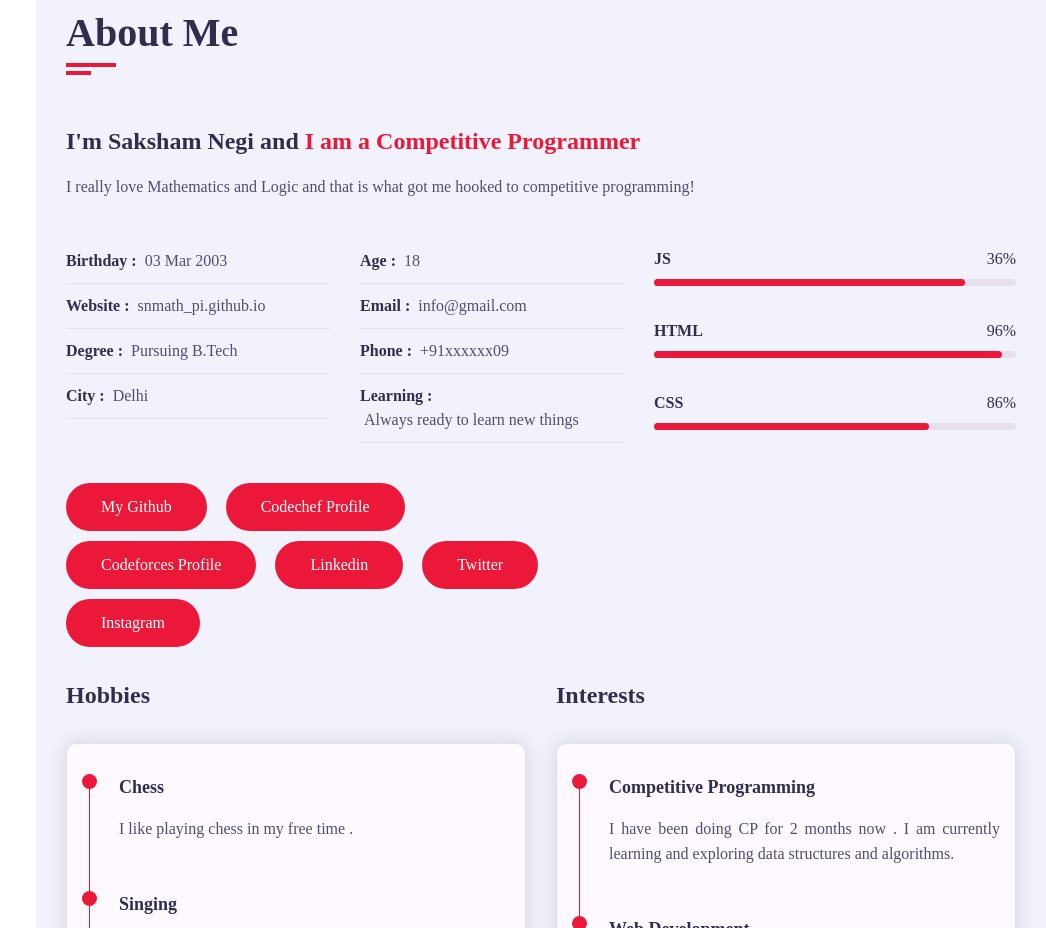
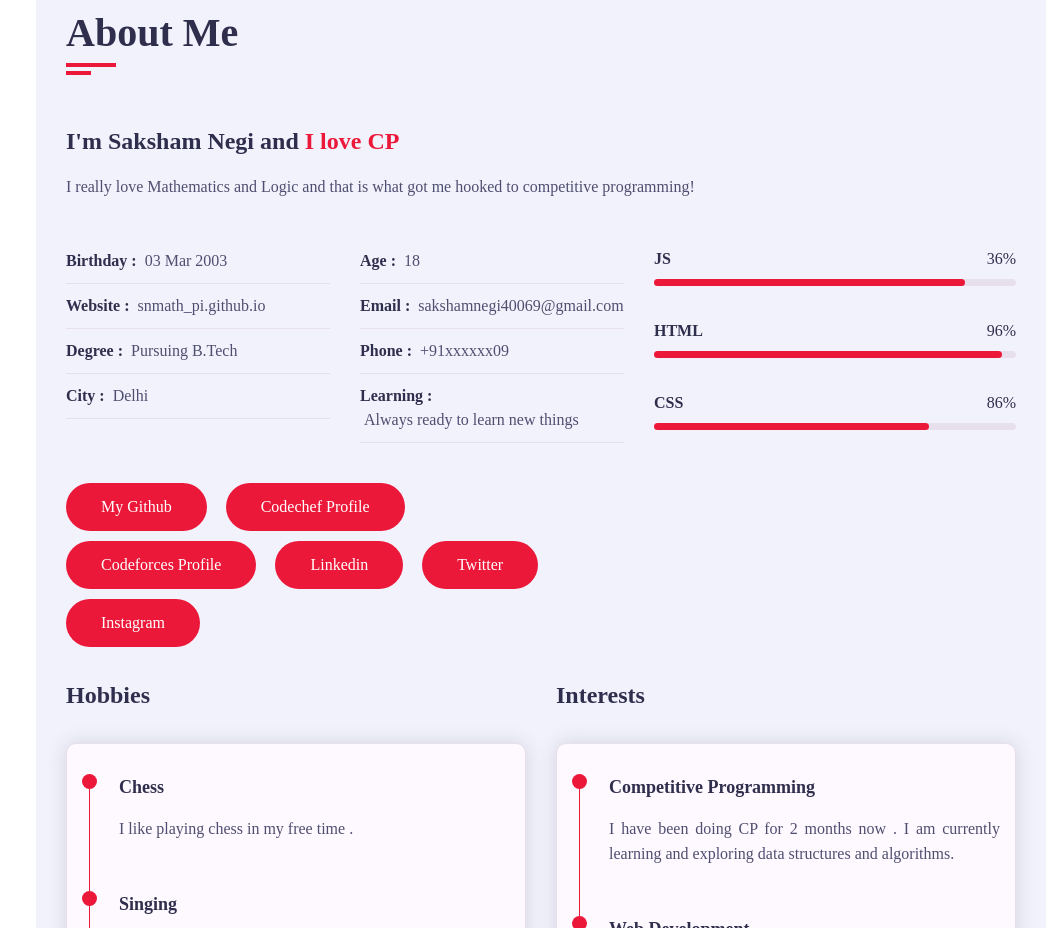
Before and after one commit to snmath-pi/snmath-pi.github.io, a plain HTML site: page index.html in a window 1280 px wide. Shown: the part 857-1785 px from the top of the page, without its empty margins (234-1280 px from the left). Drawn offline with nearby package versions, Linux system fonts and the light colour scheme; a web font is replaced by a local one.

Commit message:
Update index.html

```diff
--- a/index.html
+++ b/index.html
@@ -68,7 +68,7 @@
             <div class="about-content padd-15">
               <div class="row">
                 <div class="about-text padd-15">
-                  <h3>I'm Saksham Negi and <span> I am a Competitive Programmer</span></h3>
+                  <h3>I'm Saksham Negi and <span>I love CP</span></h3>
                   <p>I really love Mathematics and Logic and that is what got me hooked to competitive programming!  </p>
                 </div>
               </div>
@@ -85,7 +85,7 @@
                       <p>Website : <span>snmath_pi.github.io</span></p>
                     </div>
                     <div class="info-item padd-15">
-                      <p>Email : <span>info@gmail.com</span></p>
+                      <p>Email : <span>sakshamnegi40069@gmail.com</span></p>
                     </div>
                     <div class="info-item padd-15">
                       <p>Degree : <span>Pursuing B.Tech</span></p>
@@ -106,7 +106,7 @@
                       <a href="https://www.codechef.com/users/math_pi" class="btn">Codechef Profile</a>
                       <a href="https://codeforces.com/profile/math_pi" class="btn">Codeforces Profile</a>
                       <a href="https://www.linkedin.com/in/saksham-negi-2a019622a/" class="btn">Linkedin</a>
-                      <a href="" class="btn">Twitter</a>
+                      <a href="https://twitter.com/math_pi03" class="btn">Twitter</a>
 
                       <a href="https://www.instagram.com/sakshamhmmm/?hl=en" target="_blank" class="btn hire-me">Instagram</a>
                     </div>
```
